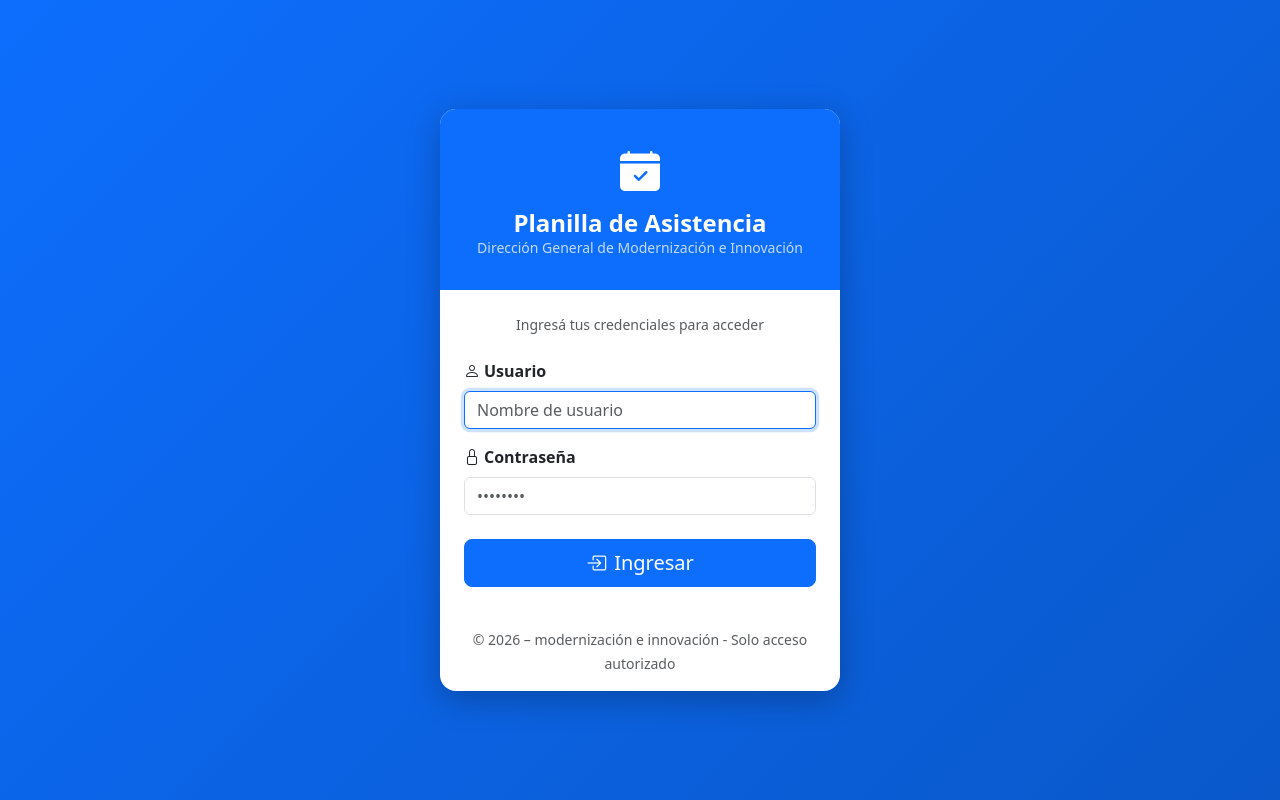
After one commit to GonzaloDeLaFuente3/asistenciaModernizacion, a Django app: page /login/ in a window 1280 px wide. The commit adds this page. Run offline with Django 5.2, Linux system fonts and the light colour scheme.

Commit message:
se agrego inicio de sesion para gestionarlo con django admin

```diff
--- /dev/null
+++ b/app/asistencia/templates/asistencia/login.html
@@ -0,0 +1,114 @@
+<!DOCTYPE html>
+<html lang="es">
+<head>
+  <meta charset="UTF-8" />
+  <meta name="viewport" content="width=device-width, initial-scale=1.0" />
+  <title>Iniciar sesión – Planilla de Asistencia</title>
+  <link href="https://cdn.jsdelivr.net/npm/bootstrap@5.3.3/dist/css/bootstrap.min.css" rel="stylesheet" />
+  <link href="https://cdn.jsdelivr.net/npm/bootstrap-icons@1.11.3/font/bootstrap-icons.css" rel="stylesheet" />
+  <style>
+    body {
+      min-height: 100vh;
+      background: linear-gradient(135deg, #0d6efd 0%, #0a58ca 100%);
+      display: flex;
+      align-items: center;
+      justify-content: center;
+    }
+    .login-card {
+      width: 100%;
+      max-width: 400px;
+      border-radius: 1rem;
+      box-shadow: 0 8px 32px rgba(0,0,0,.25);
+    }
+    .login-header {
+      background: #0d6efd;
+      border-radius: 1rem 1rem 0 0;
+      padding: 2rem;
+      text-align: center;
+      color: #fff;
+    }
+    .login-header .brand-icon {
+      font-size: 2.5rem;
+      margin-bottom: 0.5rem;
+    }
+    .form-control:focus {
+      border-color: #0d6efd;
+      box-shadow: 0 0 0 0.2rem rgba(13,110,253,.2);
+    }
+  </style>
+</head>
+<body>
+
+<div class="login-card card border-0">
+  <!-- Encabezado -->
+  <div class="login-header">
+    <div class="brand-icon"><i class="bi bi-calendar-check-fill"></i></div>
+    <h4 class="fw-bold mb-0">Planilla de Asistencia</h4>
+    <p class="mb-0 opacity-75 small">Dirección General de Modernización e Innovación</p>
+  </div>
+
+  <!-- Formulario -->
+  <div class="card-body p-4">
+    <p class="text-muted text-center mb-4 small">Ingresá tus credenciales para acceder</p>
+
+    {% if form.errors %}
+    <div class="alert alert-danger py-2 small">
+      <i class="bi bi-exclamation-triangle-fill me-1"></i>
+      Usuario o contraseña incorrectos. Verificá tus datos e intentá de nuevo.
+    </div>
+    {% endif %}
+
+    {% if messages %}
+      {% for message in messages %}
+      <div class="alert alert-{{ message.tags }} py-2 small">{{ message }}</div>
+      {% endfor %}
+    {% endif %}
+
+    <form method="post" novalidate>
+      {% csrf_token %}
+
+      <div class="mb-3">
+        <label for="id_username" class="form-label fw-semibold">
+          <i class="bi bi-person me-1"></i>Usuario
+        </label>
+        <input type="text"
+               name="username"
+               id="id_username"
+               class="form-control"
+               placeholder="Nombre de usuario"
+               autofocus
+               autocomplete="username"
+               required />
+      </div>
+
+      <div class="mb-4">
+        <label for="id_password" class="form-label fw-semibold">
+          <i class="bi bi-lock me-1"></i>Contraseña
+        </label>
+        <input type="password"
+               name="password"
+               id="id_password"
+               class="form-control"
+               placeholder="••••••••"
+               autocomplete="current-password"
+               required />
+      </div>
+
+      <input type="hidden" name="next" value="{{ next }}" />
+
+      <div class="d-grid">
+        <button type="submit" class="btn btn-primary btn-lg">
+          <i class="bi bi-box-arrow-in-right me-2"></i>Ingresar
+        </button>
+      </div>
+    </form>
+  </div>
+
+  <div class="card-footer bg-transparent text-center text-muted py-3 border-0">
+    <small>&copy; {% now "Y" %} – modernización e innovación - Solo acceso autorizado</small>
+  </div>
+</div>
+
+<script src="https://cdn.jsdelivr.net/npm/bootstrap@5.3.3/dist/js/bootstrap.bundle.min.js"></script>
+</body>
+</html>
--- a/asistenciaModernizacion/settings.py
+++ b/asistenciaModernizacion/settings.py
@@ -133,3 +133,8 @@ MESSAGE_TAGS = {
     message_constants.WARNING: 'warning',
     message_constants.ERROR: 'danger',
 }
+
+# Authentication
+LOGIN_URL = '/login/'
+LOGIN_REDIRECT_URL = '/'
+LOGOUT_REDIRECT_URL = '/login/'
--- a/asistenciaModernizacion/urls.py
+++ b/asistenciaModernizacion/urls.py
@@ -15,9 +15,12 @@ Including another URLconf
     2. Add a URL to urlpatterns:  path('blog/', include('blog.urls'))
 """
 from django.contrib import admin
+from django.contrib.auth import views as auth_views
 from django.urls import include, path
 
 urlpatterns = [
     path("admin/", admin.site.urls),
+    path('login/', auth_views.LoginView.as_view(template_name='asistencia/login.html'), name='login'),
+    path('logout/', auth_views.LogoutView.as_view(), name='logout'),
     path('', include('app.asistencia.urls')),
 ]
```
Also changed, not shown: app/asistencia/templates/asistencia/base.html (+15 -0 lines), app/asistencia/views.py (+14 -0 lines), db.sqlite3.
